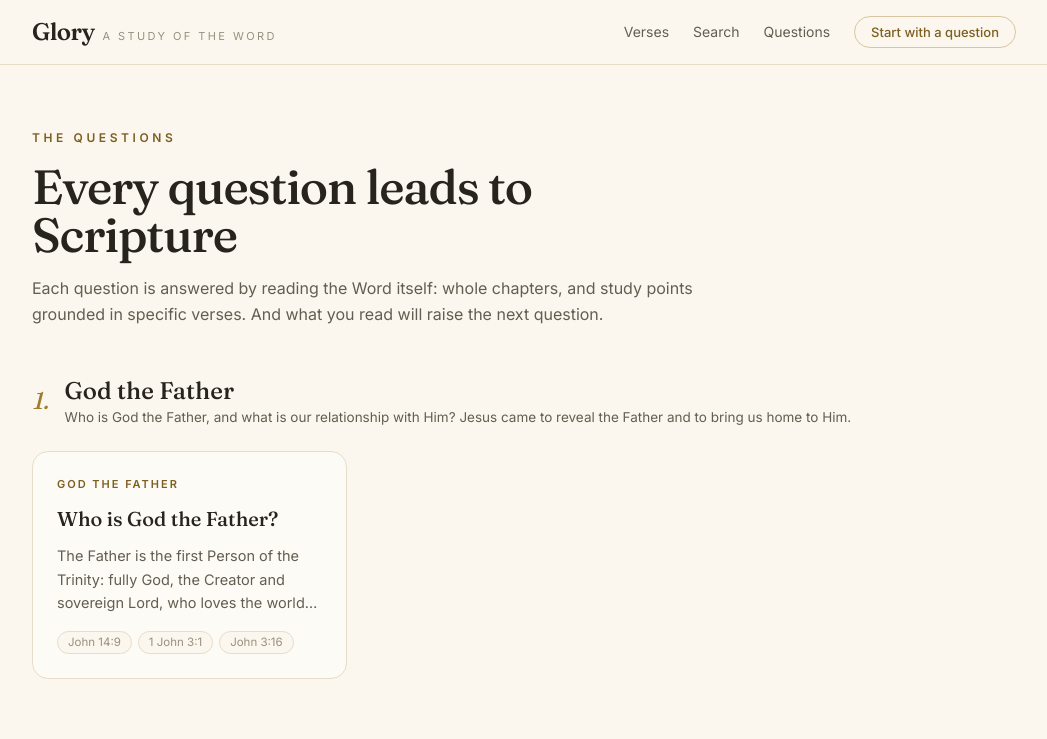
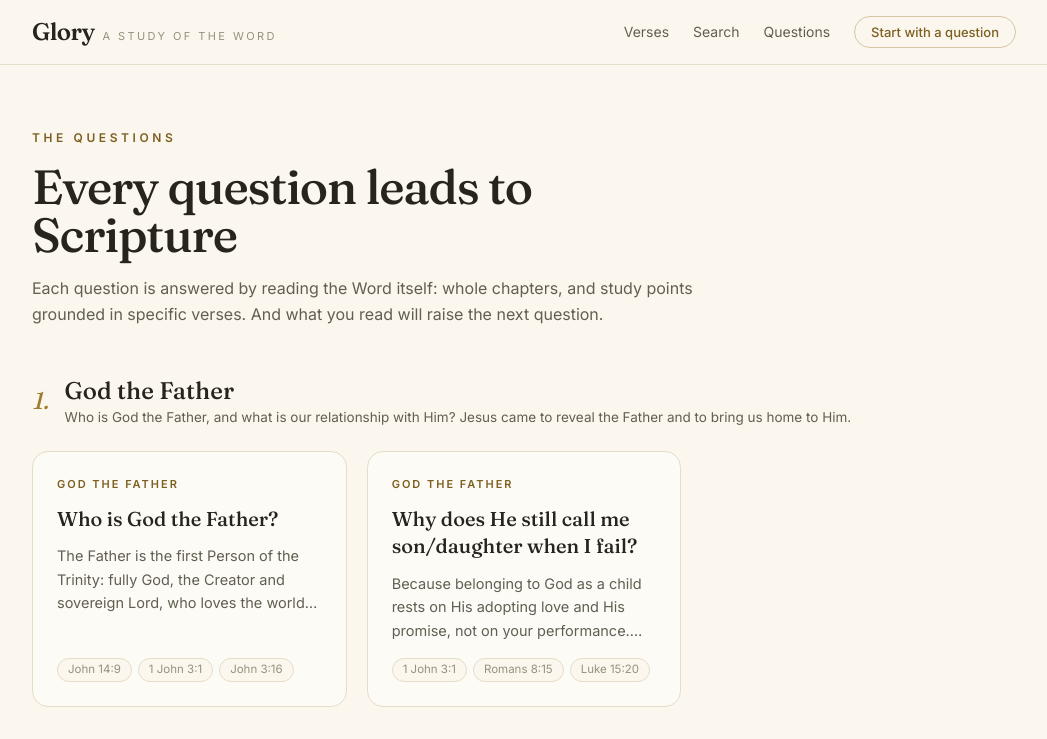
Before and after one commit to kczimm/glory, a Next.js app: page /questions in a window 1280 px wide. Shown: the top 739 px of the page, without its empty margins (116-1163 px from the left). Built offline with nearby package versions, Linux system fonts and the light colour scheme.

Commit message:
Add study: Why does He still call me son/daughter when I fail?

```diff
--- a/src/data/questions.ts
+++ b/src/data/questions.ts
@@ -1501,10 +1501,10 @@ export const questions: Question[] = [
       },
     ],
     keyVerses: ["John 14:9", "1 John 3:1", "John 3:16", "Matthew 6:9", "Ephesians 1:5"],
-    raises: ["what-is-the-trinity", "who-is-jesus", "who-is-the-holy-spirit"],
+    raises: ["what-is-the-trinity", "who-is-jesus", "who-is-the-holy-spirit", "still-my-father-when-i-fail"],
     followsFrom: ["what-is-the-trinity"],
     related: ["what-is-the-trinity", "who-is-jesus", "why-does-god-allow-suffering", "how-do-i-pray"],
-    planned: ["Why does He still call me son/daughter when I fail?"],
+    planned: ["What does it mean that God is love?"],
     order: 20,
   },
 
@@ -4137,4 +4137,90 @@ export const questions: Question[] = [
     planned: ["How can I help someone caught in sin without falling myself?"],
     order: 25,
   },
+
+  // ------------------------------------------------------------------
+  // TRAIL: God the Father (continued)
+  // ------------------------------------------------------------------
+  {
+    slug: "still-my-father-when-i-fail",
+    question: "Why does He still call me son/daughter when I fail?",
+    category: "god-the-father",
+    summary:
+      "Because belonging to God as a child rests on His adopting love and His promise, not on your performance. When His children fail, He does not stop being Father: He is the Father who runs to His returning child, who disciplines because He loves, and whose claim on you is a covenant, not a balance sheet.",
+    passages: [
+      {
+        book: "Luke",
+        chapter: 15,
+        title: "The father runs to his son",
+        lookFor: "The prodigal's failure changes everything about his condition, and nothing about whose son he is: the father runs to embrace him.",
+        focus: "11-32",
+      },
+      {
+        book: "Romans",
+        chapter: 8,
+        title: "The Spirit of adoption",
+        lookFor: "You received the Spirit of adoption, not a spirit of slavery to fear: you cry 'Abba, Father,' and the Spirit witnesses that you are God's child.",
+        focus: "12-17",
+      },
+      {
+        book: "Galatians",
+        chapter: 4,
+        title: "God sent His Son, that we might receive adoption",
+        lookFor: "Adoption is something God did, not something you earned: He sent His Son and His Spirit so we could be called children.",
+        focus: "4-7",
+      },
+      {
+        book: "Hebrews",
+        chapter: 12,
+        title: "The Lord disciplines those He loves",
+        lookFor: "Discipline is the mark of a son, not proof of being disowned: He treats us as children because He loves us.",
+        focus: "5-11",
+      },
+      {
+        book: "1 John",
+        chapter: 3,
+        title: "See what love the Father has given us",
+        lookFor: "That we should be called children of God: a love that names us, whatever the world or our conscience says.",
+        focus: "1-3",
+      },
+    ],
+    points: [
+      {
+        heading: "Sonship is a gift of adoption, not a wage",
+        body:
+          "You were not adopted because you were good enough; you were adopted because God chose to. Paul says God sent His Son and poured out His Spirit so that we might receive adoption as children. The invitation is not 'prove yourself, and then I will call you son.' It is the opposite: 'you are a child, therefore cry Abba, Father.'",
+        verses: ["Galatians 4:4-6", "Romans 8:15", "1 John 3:1", "Ephesians 1:5"],
+      },
+      {
+        heading: "His love for you is a covenant, not a balance sheet",
+        body:
+          "Human parents can be a poor picture; God's love is not running on your record. 'We love him, because he first loved us.' Even when a mother could forget her nursing child, God says He will not forget us; His compassion is on those who fear Him. He does not keep a tally of your failures against the love He has pledged.",
+        verses: ["1 John 4:10", "1 John 4:19", "Isaiah 49:15-16", "Psalm 103:13", "Romans 5:8"],
+      },
+      {
+        heading: "The Father runs toward the returning child",
+        body:
+          "The prodigal rehearsed a speech about being treated as a hired servant, but he never got to the punchline. While he was still far off, his father saw him, was moved with compassion, ran to him, and embraced him. The robe, the ring, and the shoes came before any lecture. Failure did not make him less a son; the father received him still calling him 'this, my son,' and to the elder son's complaint he answered, 'Son, you are always with me, and all that is mine is yours': the son's place never depended on what he earned.",
+        verses: ["Luke 15:20", "Luke 15:22-24", "Luke 15:31-32"],
+      },
+      {
+        heading: "Discipline is the mark of a son, not proof of being disowned",
+        body:
+          "Hebrews tackles the very worry you have when you fail: it can feel like God has turned His back. But the Word says the Lord disciplines the one He loves, and chastises every son He receives. God deals with you as with children. It is painful for the moment, but it yields the peaceful fruit of righteousness; a father who does not discipline is not showing love, and He does discipline because you are His.",
+        verses: ["Hebrews 12:6", "Hebrews 12:7", "Hebrews 12:10-11"],
+      },
+      {
+        heading: "His voice still calls you His, and His forgiveness is complete",
+        body:
+          "When you fail, the enemy wants you to doubt the name; God points you back to the deed. 'Who is a God like you, who pardons iniquity... He will again have compassion on us. He will tread our iniquities under foot.' And if you sin, John reminds you: we have an advocate with the Father, Jesus Christ the righteous, the atoning sacrifice for our sins. And because Jesus was tempted in every way like us, yet without sin, we can draw near to the throne of grace and find mercy in time of need. You are not the one who holds your place in His family; He is.",
+        verses: ["Micah 7:18-19", "1 John 2:1-2", "Romans 8:16-17", "Hebrews 4:15-16"],
+      },
+    ],
+    keyVerses: ["1 John 3:1", "Romans 8:15", "Luke 15:20", "Hebrews 12:6", "Micah 7:19"],
+    raises: ["does-god-use-our-failures"],
+    followsFrom: ["who-is-the-father", "does-god-use-our-failures"],
+    related: ["who-is-the-father", "does-god-use-our-failures", "what-happens-when-i-sin", "can-i-lose-my-salvation"],
+    planned: ["How does God discipline His children?"],
+    order: 21,
+  },
 ];
```
